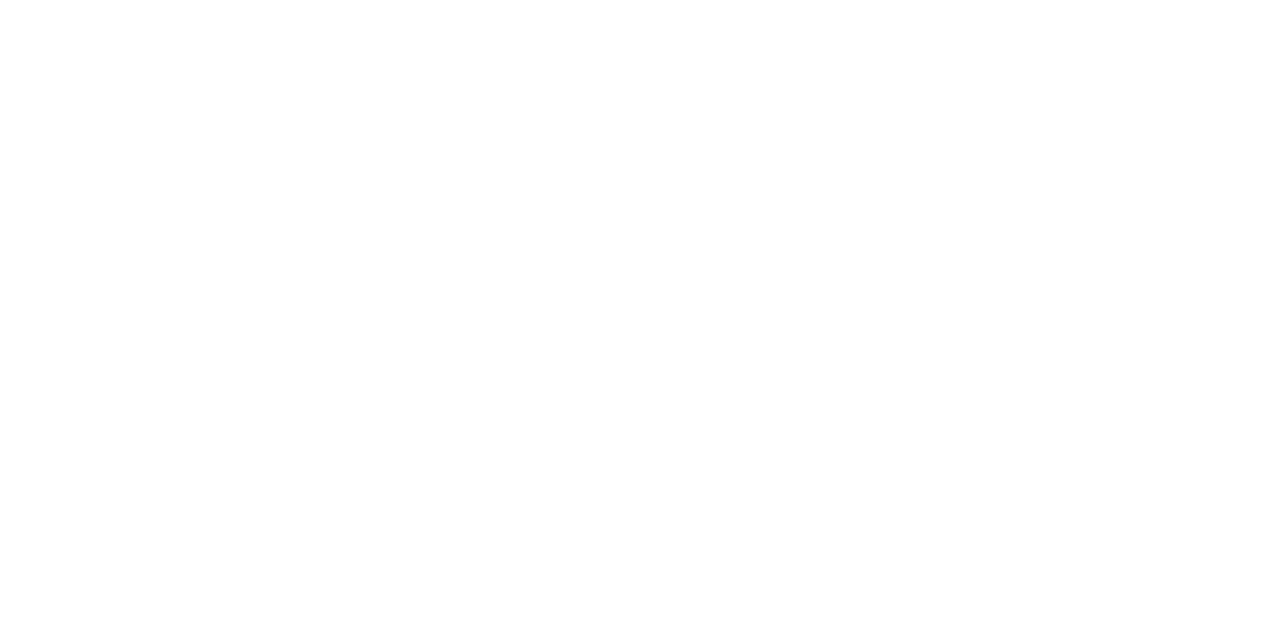
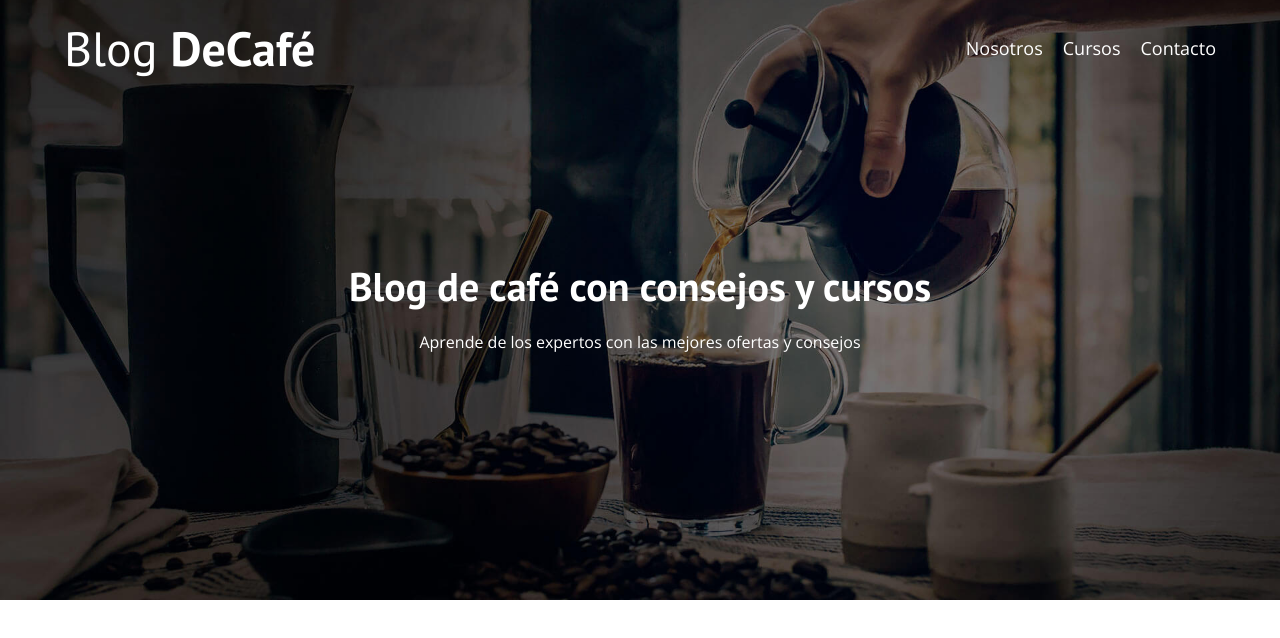
Before and after one commit to andres-agg/Blog-De-Cafe, a plain HTML site: page index.html in a window 1280 px wide. Drawn offline with nearby package versions, Linux system fonts and the light colour scheme.

Commit message:
Header terminado

```diff
--- a/css/style.css
+++ b/css/style.css
@@ -60,3 +60,55 @@ img {
 .centrar-texto {
     text-align: center;
 }
+
+/** Header **/
+.header {
+    background-image: url(../img/banner.jpg);
+    height: 60rem;
+    background-size: cover;
+    background-repeat: no-repeat;
+    background-position: center center;
+}
+.header__texto {
+    text-align: center;
+    color: var(--blanco);
+    margin-top: 5rem;
+}
+
+@media (min-width: 768px) {
+    .header__texto {
+        margin-top: 15rem;
+    }
+}
+
+@media (min-width: 768px) {
+    .barra {
+        display: flex;
+        justify-content: space-between;
+        align-items: center;
+    }
+}
+
+.logo {
+    color: var(--blanco);
+}
+.logo__nombre {
+    font-weight: 400;
+}
+.logo__bold {
+    font-weight: 700;
+}
+
+@media (min-width: 768px) {
+    .navegacion {
+        display: flex;
+        gap: 2rem;
+    }
+}
+
+.navegacion__enlace {
+    display: block;
+    text-align: center;
+    font-size: 1.8rem;
+    color: var(--blanco);
+}
--- a/index.html
+++ b/index.html
@@ -8,10 +8,29 @@
     <link rel="stylesheet" href="css/normalize.css">
     <link rel="preconnect" href="https://fonts.googleapis.com">
     <link rel="preconnect" href="https://fonts.gstatic.com" crossorigin>
-    <link href="https://fonts.googleapis.com/css2?family=Open+Sans&family=PT+Sans:ital,wght@0,700;1,400&display=swap" rel="stylesheet">
+    <link href="https://fonts.googleapis.com/css2?family=Open+Sans&family=PT+Sans:wght@400;700&display=swap" rel="stylesheet">
     <link rel="stylesheet" href="css/style.css">
 </head>
 <body>
+    <header class="header">
+        <div class="contenedor">
+            <div class="barra">
+                <a class="logo" href="index.html">
+                    <h1 class="logo__nombre no-margin centrar-texto">Blog <span class="logo__bold">DeCafé</span></h1>
+                </a>
 
+                <nav class="navegacion">
+                    <a href="nosotros.html" class="navegacion__enlace">Nosotros</a>
+                    <a href="cursos.html" class="navegacion__enlace">Cursos</a>
+                    <a href="contacto.html" class="navegacion__enlace">Contacto</a>
+                </nav>
+            </div>
+        </div>
+
+        <div class="header__texto">
+            <h2 class="no-margin">Blog de café con consejos y cursos</h2>
+            <p class="no-margin">Aprende de los expertos con las mejores ofertas y consejos</p>
+        </div>
+    </header>
 </body>
 </html>
```
